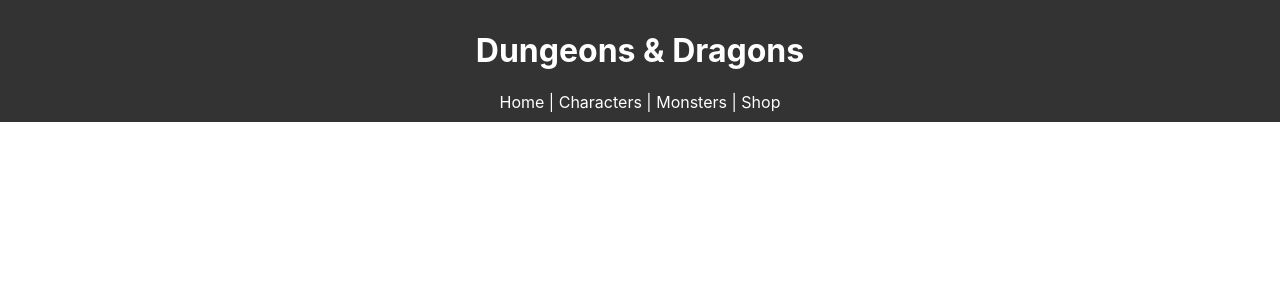
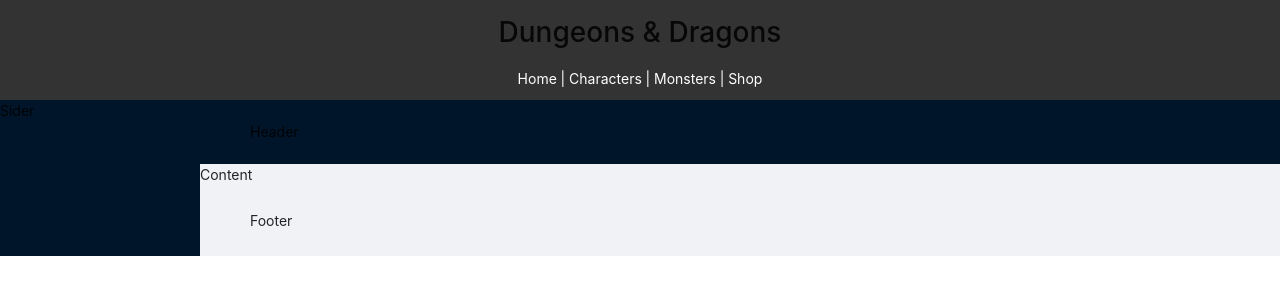
Before and after one commit to RolandOver9000/dnd_character_builder, a React (Create React App) app: page /characters in a window 1280 px wide. Shown: the top 300 px of the page. Built offline with nearby package versions, Linux system fonts and the light colour scheme.

Commit message:
antd style fundamentals implemented

```diff
--- a/src/App.js
+++ b/src/App.js
@@ -1,6 +1,7 @@
 import React, { Component } from "react";
 import { BrowserRouter as Router, Route } from "react-router-dom";
 import Axios from "axios";
+import Character from "./components/pages/charactrer";
 
 import Header from "./components/layout/Header";
 
@@ -10,7 +11,7 @@
       <div className="App">
         <Header />
         <Route exact path="/" />
-        <Route path="/characters" />
+        <Route path="/characters" component={Character} />
         <Route path="/monsters" />
         <Route path="/shop" />
       </div>
--- /dev/null
+++ b/src/components/pages/charactrer.js
@@ -0,0 +1,34 @@
+import React, { Component } from "react";
+import { Layout } from "antd";
+import "antd/dist/antd.css";
+
+const { Header, Footer, Sider, Content } = Layout;
+
+function Character() {
+  return (
+    <div>
+      <Layout>
+        <Sider>Sider</Sider>
+        <Layout>
+          <Header>Header</Header>
+          <Content>Content</Content>
+          <Footer>Footer</Footer>
+        </Layout>
+      </Layout>
+    </div>
+  );
+}
+
+export default Character;
+
+/*
+      <Row>
+        <Col span={24}>Character name</Col>
+      </Row>
+      <Row>
+        <Col span={2}>Strength</Col>
+        <Col span={2}>
+          <Demobox value={100}>Skills</Demobox>
+        </Col>
+      </Row>
+      */
```
